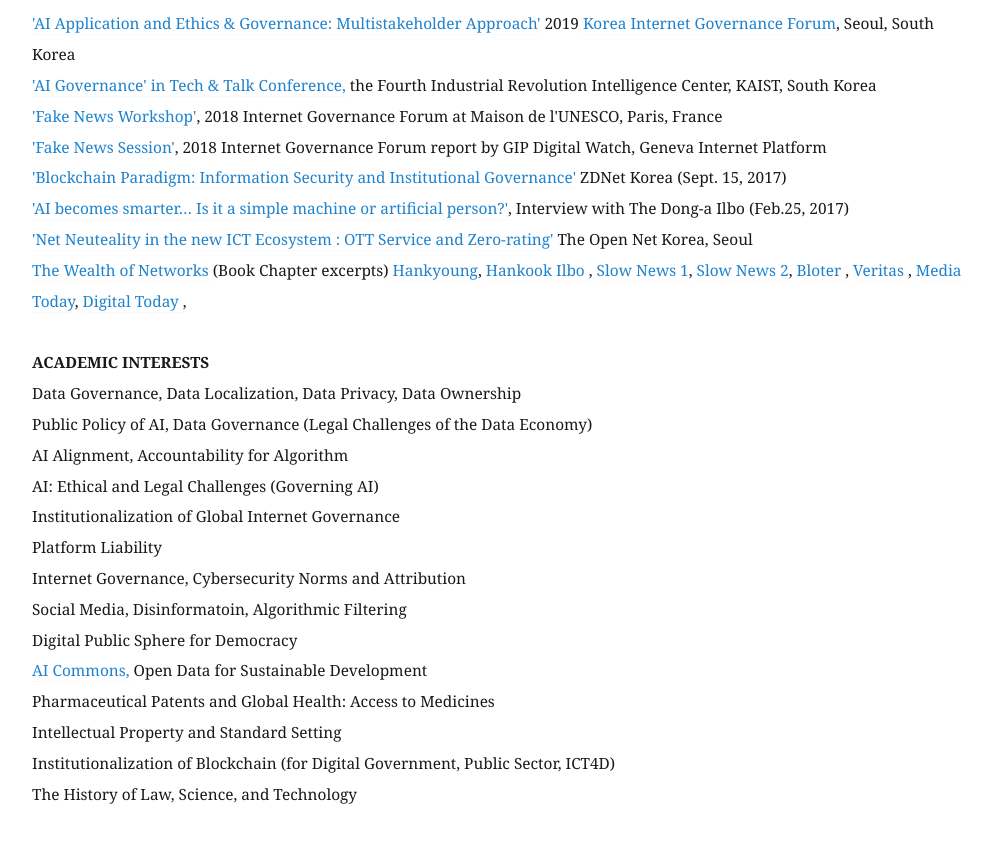
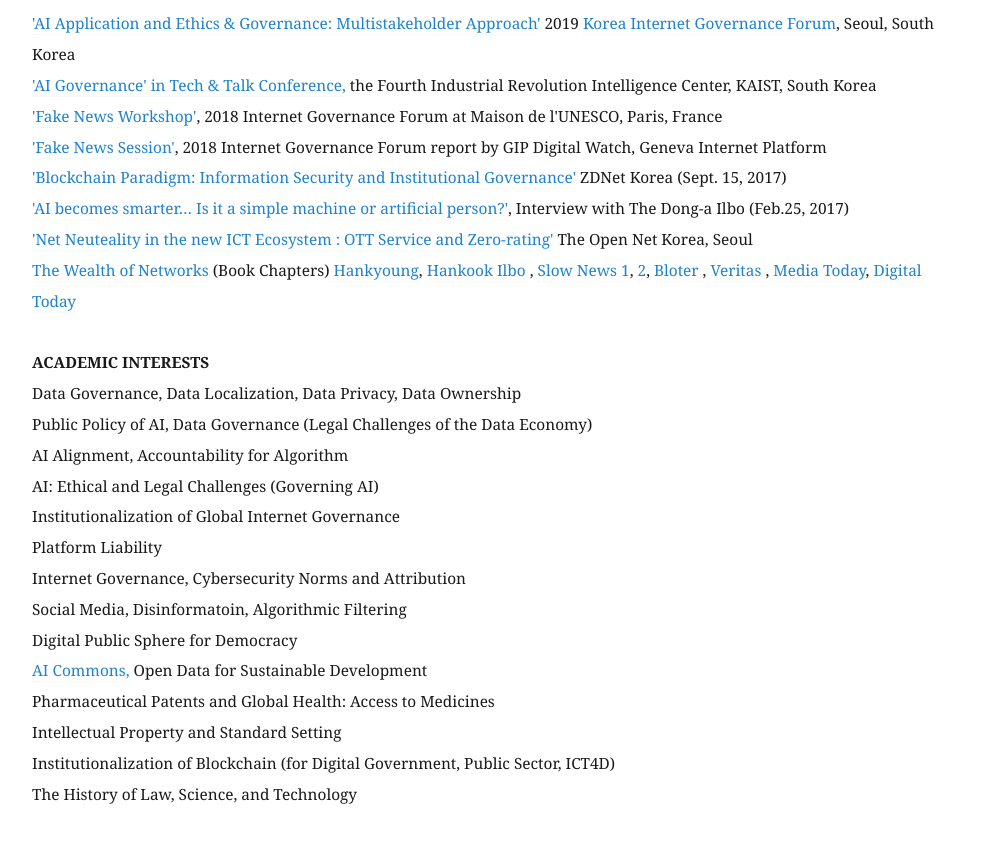
Before and after one commit to eunchangchoi/eunchangchoi.github.io, a Jekyll site: the page built from index.md, in a window 1280 px wide and 900 px high, scrolled down 2234 px. Shown: the top 843 px of the window, without its empty margins (68-1059 px from the left). Built offline with Jekyll 4.4.1, drawn with Linux system fonts in a browser that asks for light colours.

Commit message:
Update index.md

```diff
--- a/index.md
+++ b/index.md
@@ -40,7 +40,7 @@
 <a href="http://www.zdnet.co.kr/view/?no=20170915172456&from=Mobile">'Blockchain Paradigm: Information Security and Institutional Governance'</a> ZDNet Korea (Sept. 15, 2017)<br>
  <a href="www.donga.com/news/article/all/20170225/83056178/1">'AI becomes smarter… Is it a simple machine or artificial person?'</a>,  Interview with The Dong-a Ilbo (Feb.25, 2017)<br>
  <a href="https://opennet.or.kr/wp-content/uploads/2015/08/발표자료-Net-Neutrality-OTT-Zero-ratinghandout-2015812-.pdf"> 'Net Neuteality in the new ICT Ecosystem : OTT Service and Zero-rating'</a> The Open Net Korea, Seoul<br>
-  <a href="http://wealthofnetworks.kr"> The Wealth of Networks</a> (Book Chapter excerpts)<a href="http://https://www.hankyung.com/life/article/2015041693541"> Hankyoung</a>, <a href="http://https://www.hankookilbo.com/News/Read/201504171632164530"> Hankook Ilbo </a>, <a href="http://slownews.kr/50013"> Slow News 1</a>, <a href="https://slownews.kr/50036"> Slow News 2</a>, <a href="http://www.bloter.net/archives/241128"> Bloter </a>, <a href="http://wwww.veritas-a.com/news/articleView.html?idxno=164861"> Veritas </a>, <a href="http://www.mediatoday.co.kr/news/articleView.html?idxno=125603"> Media Today</a>, <a href="http://www.digitaltoday.co.kr/news/articleView.html?idxno=65605"> Digital Today </a>,
+  <a href="http://wealthofnetworks.kr"> The Wealth of Networks</a> (Book Chapters)<a href="http://https://www.hankyung.com/life/article/2015041693541"> Hankyoung</a>, <a href="http://https://www.hankookilbo.com/News/Read/201504171632164530"> Hankook Ilbo </a>, <a href="http://slownews.kr/50013"> Slow News 1</a>, <a href="https://slownews.kr/50036"> 2</a>, <a href="http://www.bloter.net/archives/241128"> Bloter </a>, <a href="http://www.veritas-a.com/news/articleView.html?idxno=164861"> Veritas </a>, <a href="http://www.mediatoday.co.kr/news/articleView.html?idxno=125603"> Media Today</a>, <a href="http://www.digitaltoday.co.kr/news/articleView.html?idxno=65605"> Digital Today </a>
     <br>
     <br>
   <strong> ACADEMIC INTERESTS </strong> <br>
```
